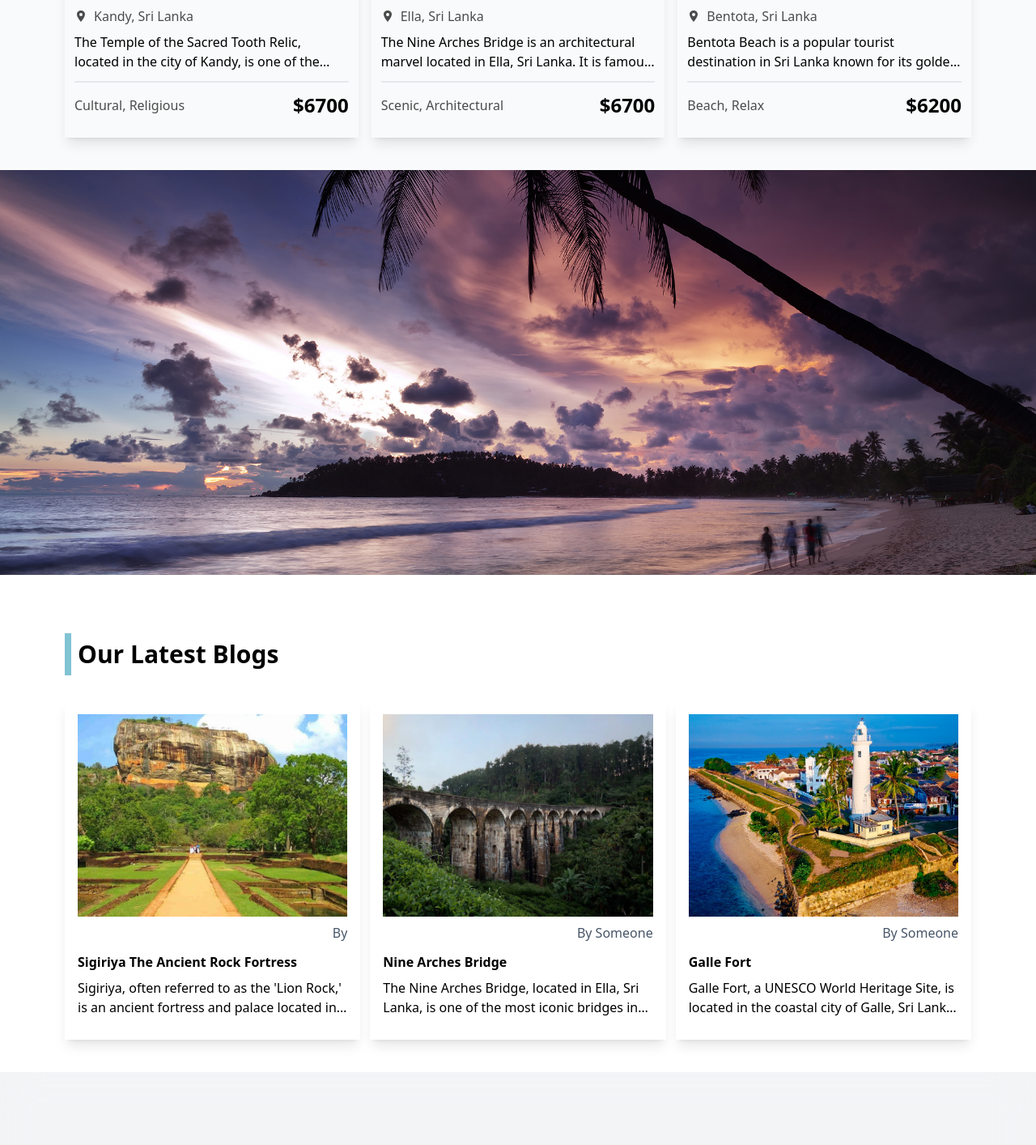
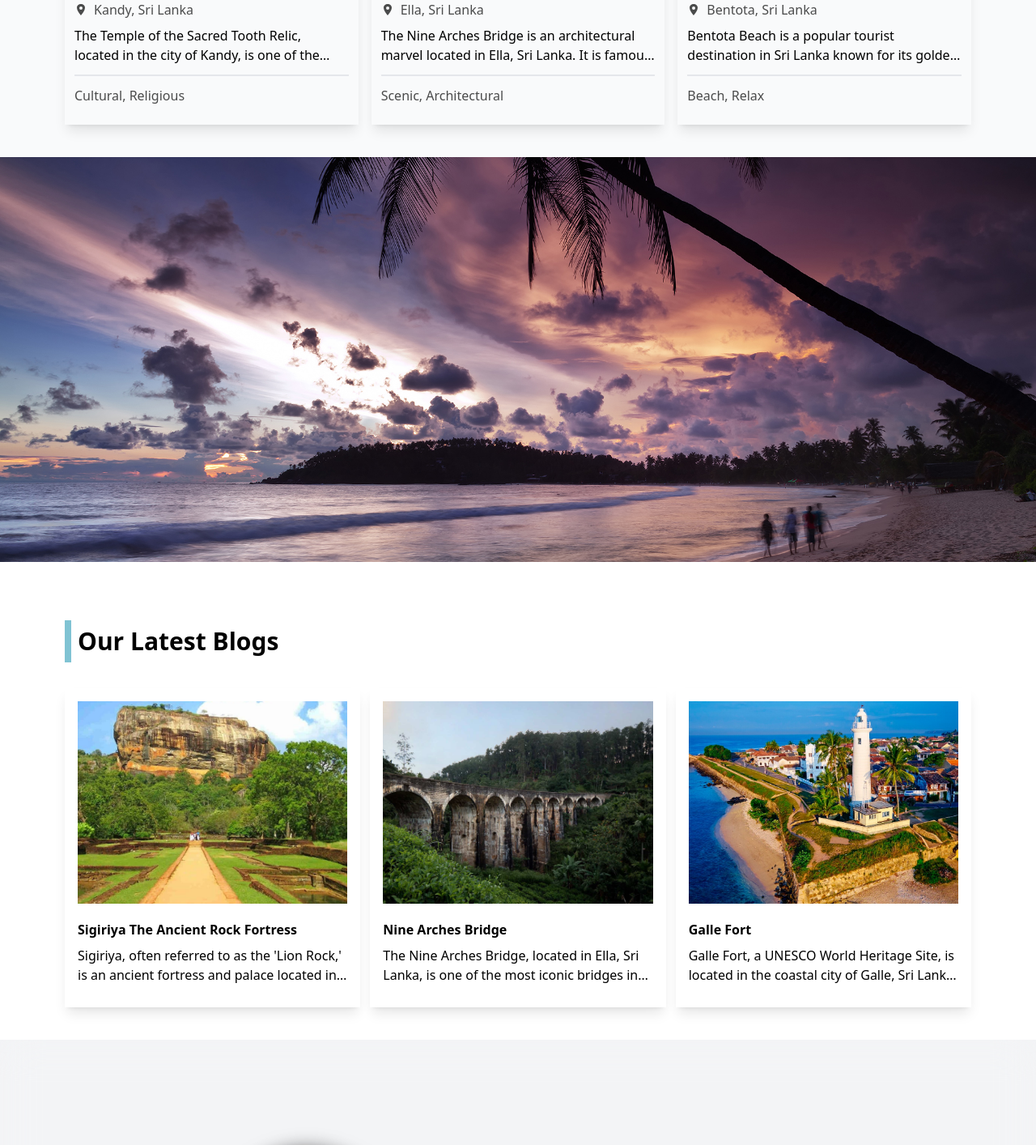
Before and after one commit to venugi-perera/tour-travel, a React (Vite) app: page / in a window 1280 px wide. Shown: the part 1526-2940 px from the top of the page at 81% size. Built offline with nearby package versions, Linux system fonts and the light colour scheme.

Commit message:
Amounts Removed

```diff
--- a/src/components/Banner/Banner.jsx
+++ b/src/components/Banner/Banner.jsx
@@ -35,7 +35,7 @@ const Banner = () => {
                   ruins to breathtaking beaches and lush mountains.
                   <br />
                 </p>
-                <div data-aos="zoom-in" className="grid grid-cols-2 gap-6">
+                {/* <div data-aos="zoom-in" className="grid grid-cols-2 gap-6">
                   <div className="space-y-6">
                     <div className="flex items-center gap-4">
                       <MdFlight className="text-4xl h-12 w-12 shadow-sm p-4 rounded-full bg-violet-100 dark:bg-violet-400" />
@@ -56,7 +56,7 @@ const Banner = () => {
                       <p>Foods</p>
                     </div>
                   </div>
-                </div>
+                </div> */}
               </div>
             </div>
           </div>
--- a/src/components/Blogs/BlogCard.jsx
+++ b/src/components/Blogs/BlogCard.jsx
@@ -26,7 +26,7 @@ const BlogCard = ({ image, date, title, description, author }) => {
           </div>
           <div className="flex justify-between pt-2 text-slate-600">
             <p>{date}</p>
-            <p className="line-clamp-1">By {author}</p>
+            {/* <p className="line-clamp-1">By {author}</p> */}
           </div>
           <div className="space-y-2 py-3">
             <h1 className="line-clamp-1 font-bold">{title}</h1>
--- a/src/components/Blogs/BlogsComp.jsx
+++ b/src/components/Blogs/BlogsComp.jsx
@@ -18,7 +18,7 @@ const BlogsData = [
     title: "Nine Arches Bridge",
     description:
       "The Nine Arches Bridge, located in Ella, Sri Lanka, is one of the most iconic bridges in the world. It was constructed during the British colonial period, primarily out of stone and brick, without the use of steel. Surrounded by lush green forests and tea plantations, this architectural marvel offers a stunning view, especially when trains pass over the bridge. Visitors can explore the area by foot, taking in the serene atmosphere and beautiful scenery that surrounds this engineering masterpiece.",
-    author: "Someone",
+    // author: "Someone",
   },
   {
     id: 3,
@@ -26,7 +26,7 @@ const BlogsData = [
     title: "Galle Fort",
     description:
       "Galle Fort, a UNESCO World Heritage Site, is located in the coastal city of Galle, Sri Lanka. Built by the Portuguese in the 16th century and extensively fortified by the Dutch, it showcases a unique blend of European architecture with South Asian traditions. Walking through the cobblestone streets, visitors are transported back in time, with historic buildings, churches, and museums to explore. The fort is also surrounded by stunning ocean views, making it a perfect destination for history enthusiasts and nature lovers alike.",
-    author: "Someone",
+    // author: "Someone",
   },
 ];
 
--- a/src/components/Navbar/ResponsiveMenu.jsx
+++ b/src/components/Navbar/ResponsiveMenu.jsx
@@ -37,7 +37,7 @@ const ResponsiveMenu = ({ showMenu, setShowMenu }) => {
       </div>
       <div className="footer">
         <h1>
-          Made with ❤ by <a href="https://dilshad-ahmed.github.io/">Dilshad</a>{" "}
+          {/* Made with ❤ by <a href="https://dilshad-ahmed.github.io/">Dilshad</a>{" "} */}
         </h1>
       </div>
     </div>
--- a/src/components/Places/PlaceCard.jsx
+++ b/src/components/Places/PlaceCard.jsx
@@ -35,9 +35,7 @@ const PlaceCard = ({
             <div className="opacity-70">
               <p>{type}</p>
             </div>
-            <div>
-              <p className="text-2xl font-bold">${price}</p>
-            </div>
+            <div>{/* <p className="text-2xl font-bold">${price}</p> */}</div>
           </div>
         </div>
       </div>
```
